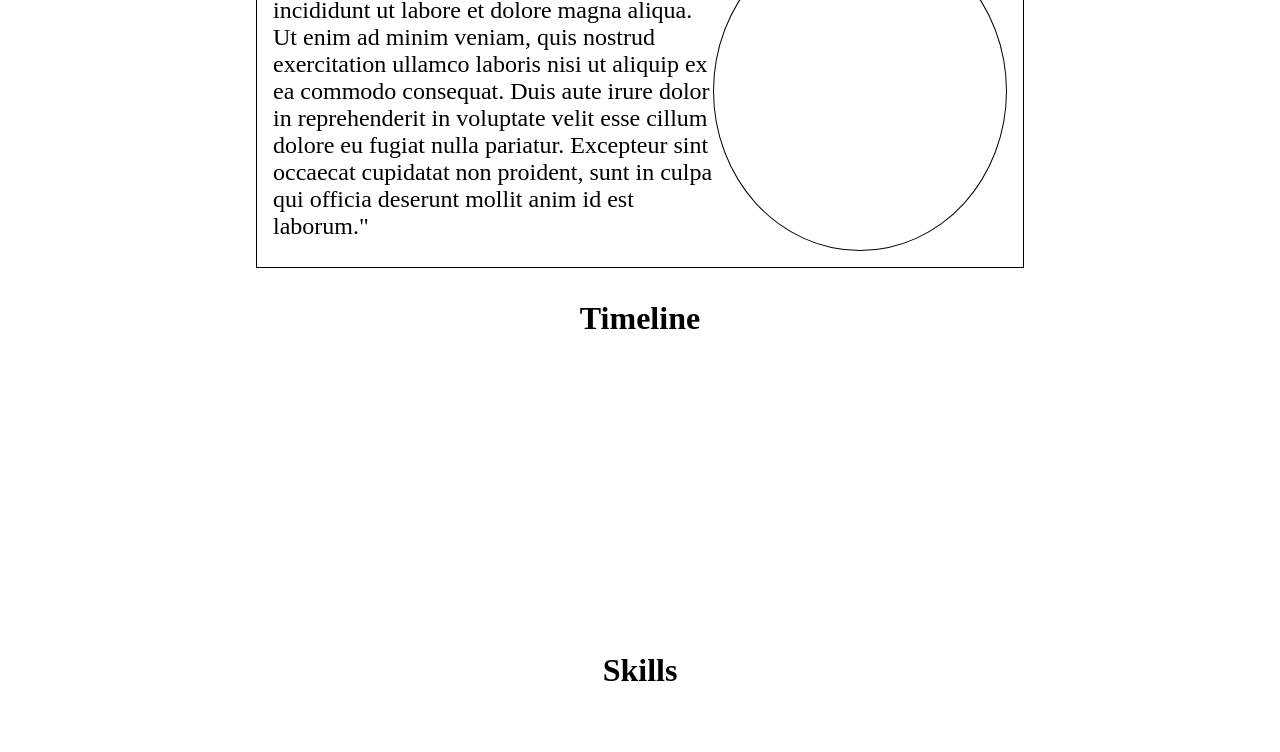
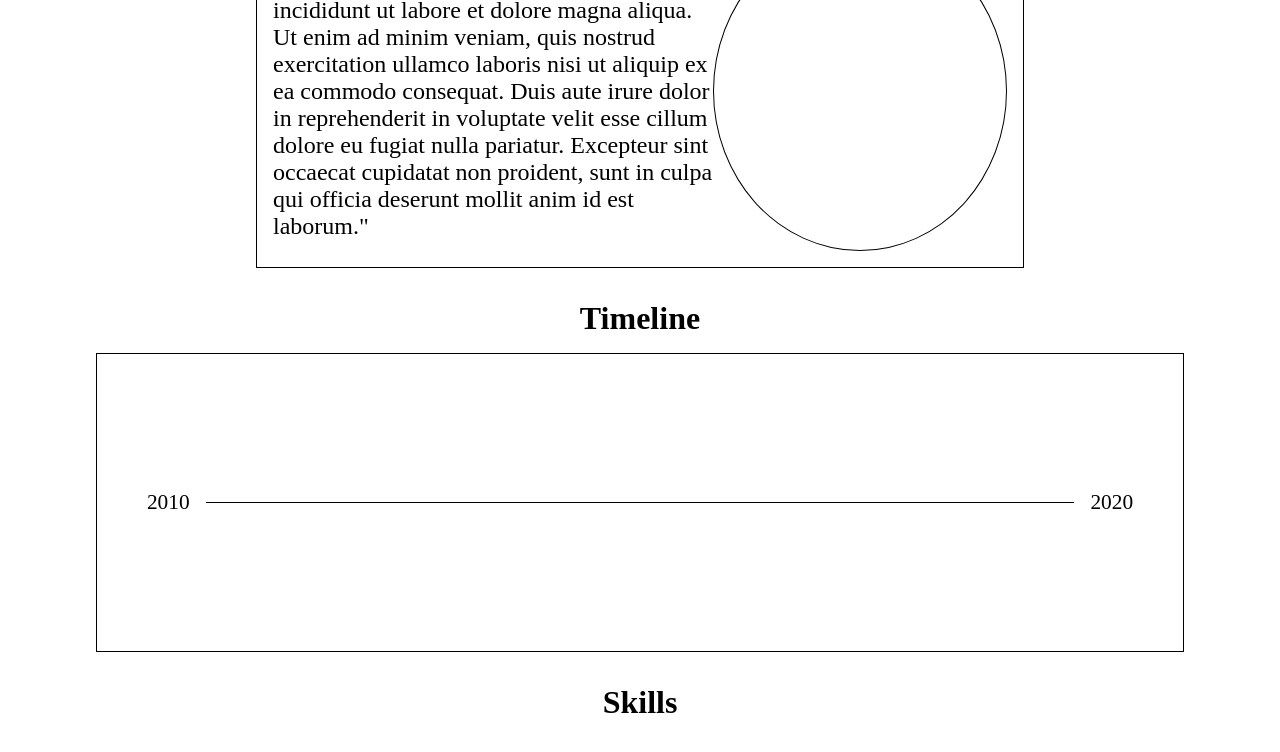
Before and after one commit to anngo14/Portfolio, a React (Create React App) app: page / in a window 1280 px wide. Shown: the part 817-1569 px from the top of the page. Built offline with nearby package versions, Linux system fonts and the light colour scheme.

Commit message:
added initial timeline layout

```diff
--- a/src/components/Timeline.js
+++ b/src/components/Timeline.js
@@ -5,6 +5,11 @@ export default function Timeline() {
     return (
         <div className='timeline-container'>
             <h1>Timeline</h1>
+            <div className='timeline-content'>
+                <span className='timeline-end'>2010</span>
+                <div className='timeline'></div>
+                <span className='timeline-end'>2020</span>
+            </div>
         </div>
     )
 }
--- a/src/css/Timeline.css
+++ b/src/css/Timeline.css
@@ -1,7 +1,27 @@
 .timeline-container{
+    display: flex;
+    flex-direction: column;
+    justify-content: flex-start;
+    align-items: center;
+    height: 22em;
+    margin-top: 2em;
+}
+.timeline-content{
+    margin-top: 1em;
+    width: 85%;
+    height: 20em;
+    border: 1px solid black;
     display: flex;
     flex-direction: row;
     justify-content: center;
-    height: 20em;
-    margin-top: 2em;
+    align-items: center;
 }
+.timeline{
+    background-color: black;
+    width: 80%;
+    height: 1px;
+    margin: 0 1em;
+}
+.timeline-end{
+    font-size: 16pt;
+}
```
Also changed, not shown: 1 other file (tests, documents, lock files or other folders).
